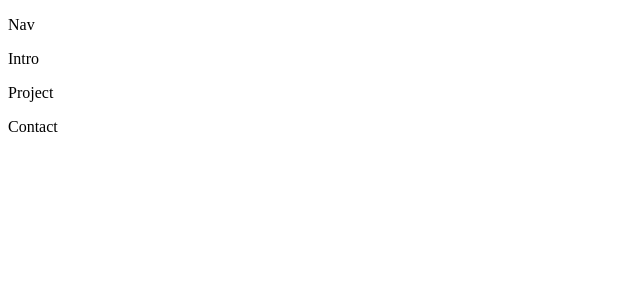
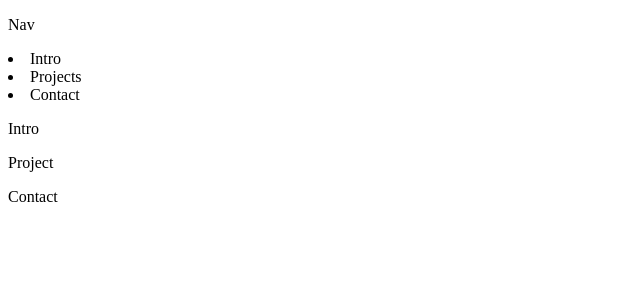
Before and after one commit to jayforgood/portfolio-fe, a React (Create React App) app: page / in a window 1280 px wide. Shown: the top 300 px of the page, without its empty margins (0-640 px from the left). Built offline with nearby package versions, Linux system fonts and the light colour scheme.

Commit message:
feat : add nav list

```diff
--- a/src/components/Nav.js
+++ b/src/components/Nav.js
@@ -1,4 +1,5 @@
 import React, { Component } from "react";
+import { LIST } from "../assets/js/dummy/constants";
 
 class Nav extends Component {
   state = {};
@@ -7,6 +8,11 @@ class Nav extends Component {
     return (
       <div>
         <p>Nav</p>
+        <div>
+          {LIST.map((li, idx) => {
+            return <li key={idx}>{li}</li>;
+          })}
+        </div>
       </div>
     );
   }
```
